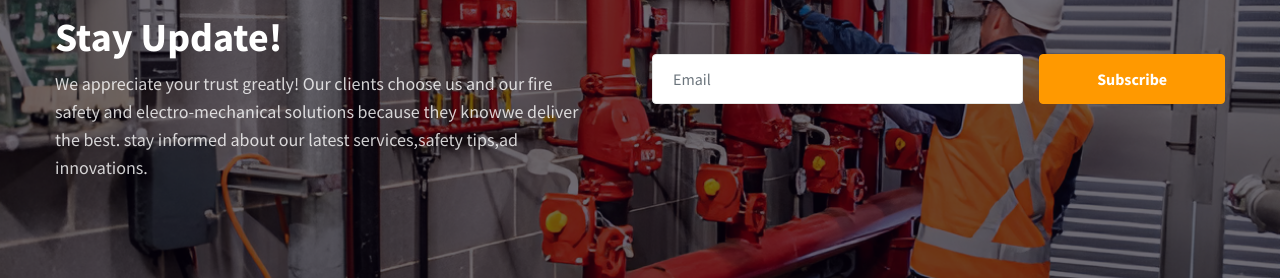
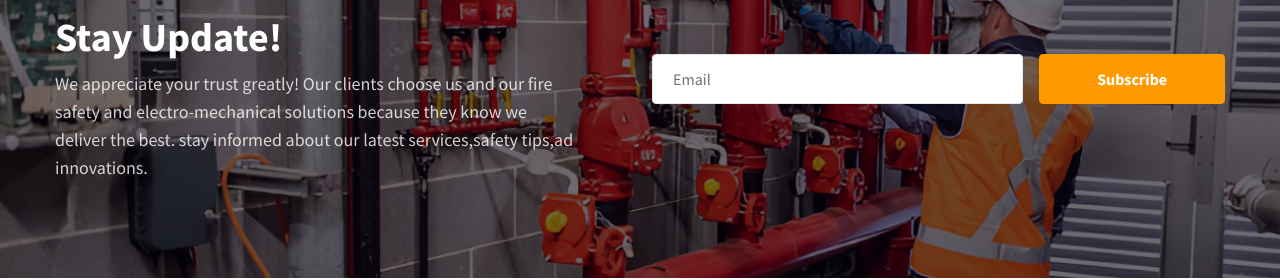
Before and after one commit to Thasleema2007/Arcotch-safety-Responsive-website, a plain HTML site: page index.html in a window 1280 px wide. Shown: the part 2948-3228 px from the top of the page. Drawn offline with Linux system fonts and the light colour scheme.

Commit message:
Update index.html

```diff
--- a/index.html
+++ b/index.html
@@ -326,7 +326,7 @@
                                 <h3 class="title-w3l two mb-2">Stay Update!
                                 </h3>
                                 <p>We appreciate your trust greatly! Our clients choose us
-                                    and our fire safety and electro-mechanical solutions because they knowwe deliver the best.
+                                    and our fire safety and electro-mechanical solutions because they know we deliver the best.
                                 stay informed about our latest services,safety tips,ad innovations.</p>
                             </div>
                         </div>
```
